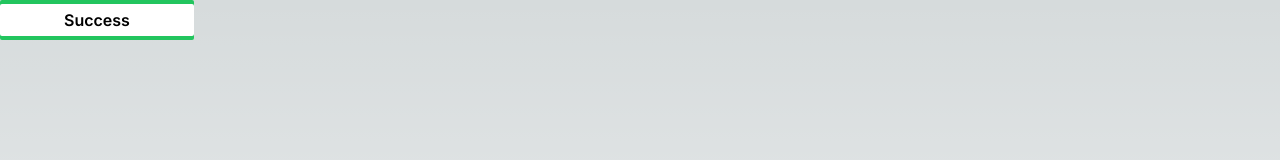
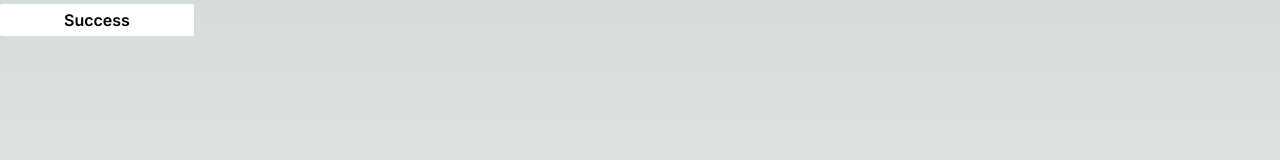
Before and after one commit to ainunnfh/toast-notification-component, a Next.js app: page / in a window 1280 px wide. Shown: the top 160 px of the page. Built offline with nearby package versions, Linux system fonts and the light colour scheme.

Commit message:
💄update (toast) : remove bg

```diff
--- a/src/components/Toast.tsx
+++ b/src/components/Toast.tsx
@@ -2,7 +2,7 @@ import React from "react";
 
 const Toast = () => {
   return (
-    <div className="bg-green-500 inline-block py-1 rounded-sm">
+    <div className="inline-block py-1 rounded-sm">
       <div className="bg-white text-black inline-block px-16 py-1 rounded-sm font-semibold">
         Success
       </div>
```
